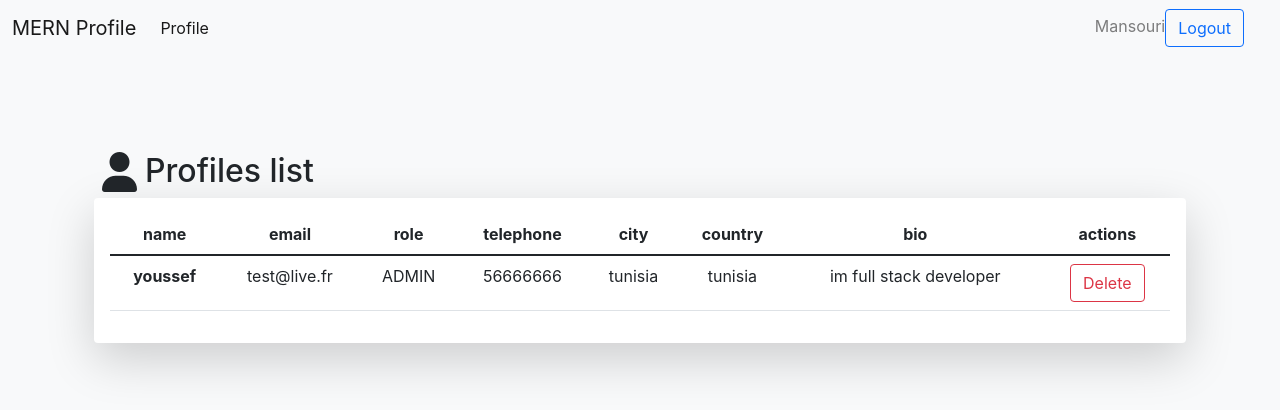
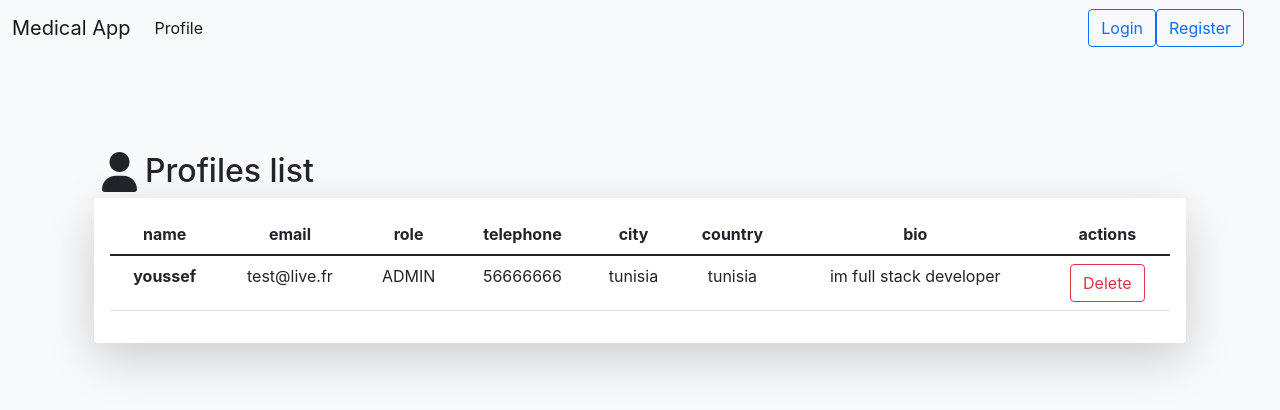
Before and after one commit to yosrjdly/med, a React (Create React App) app in the folder FrontEnd/medical-app/: page /admin in a window 1280 px wide. Shown: the top 410 px of the page. Built offline with nearby package versions, Linux system fonts and the light colour scheme.

Commit message:
create NavBar Components

```diff
--- a/FrontEnd/medical-app/src/App.js
+++ b/FrontEnd/medical-app/src/App.js
@@ -11,21 +11,26 @@ import Login from './pages/Login.jsx';
 import Register from './pages/Register.jsx';
 import Profile from './pages/Profile.jsx';
 import Admin from './pages/Admin.jsx';
+import NavBar from './components/NavBar.jsx';
 
 function App() {
 
   return (
     <div className="App">
       <BrowserRouter>
+      <div className="bg-light" style={{height: "100vh"}}>
+        <NavBar/>
         <Routes>
           <Route path="/" element={<Profile />}></Route>
           <Route path="/login" element={<Login />}></Route>
           <Route path="/register" element={<Register />}></Route>
           <Route path="/admin" element={<Admin/>}></Route>
         </Routes>
+        </div>
       </BrowserRouter>
     </div>
   );
+
 }
 
 export default App;
--- /dev/null
+++ b/FrontEnd/medical-app/src/components/NavBar.jsx
@@ -0,0 +1,34 @@
+import React from "react";
+import { Link } from "react-router-dom";
+
+const NavBar = () => {
+
+    return (
+        <div>
+            <nav className="navbar navbar-expand-lg navbar-light bg-light">
+                <div className="container-fluid">
+                    <a className="navbar-brand" href="#">Medical App</a>
+                    <button className="navbar-toggler" type="button" data-bs-toggle="collapse" data-bs-target="#navbarSupportedContent" aria-controls="navbarSupportedContent" aria-expanded="false" aria-label="Toggle navigation">
+                        <span className="navbar-toggler-icon"></span>
+                    </button>
+                    <div className="collapse navbar-collapse" id="navbarSupportedContent">
+                        <ul className="navbar-nav me-auto mb-2 mb-lg-0">
+                            <li className="nav-item">
+                                <a className="nav-link active" aria-current="page" href="#">Profile</a>
+                            </li>
+                        </ul>
+                        <div className="d-flex">
+                            <div className="mx-4">
+                                <Link className="btn btn-outline-primary" to="/login">Login</Link>
+                                <Link className="btn btn-outline-primary" to="/register">Register</Link>
+
+                            </div>
+                        </div>
+                    </div>
+                </div>
+            </nav>
+        </div>
+    )
+}
+
+export default NavBar
--- a/FrontEnd/medical-app/src/pages/Admin.jsx
+++ b/FrontEnd/medical-app/src/pages/Admin.jsx
@@ -4,39 +4,17 @@ import react from 'react'
 const Admin = () => {
 
     return (
-        <div>
-            <div class="bg-light" style={{height: "100vh"}}>
-                <nav class="navbar navbar-expand-lg navbar-light bg-light">
-                    <div class="container-fluid">
-                        <a class="navbar-brand" href="#">MERN Profile</a>
-                        <button class="navbar-toggler" type="button" data-bs-toggle="collapse" data-bs-target="#navbarSupportedContent" aria-controls="navbarSupportedContent" aria-expanded="false" aria-label="Toggle navigation">
-                            <span class="navbar-toggler-icon"></span>
-                        </button>
-                        <div class="collapse navbar-collapse" id="navbarSupportedContent">
-                            <ul class="navbar-nav me-auto mb-2 mb-lg-0">
-                                <li class="nav-item">
-                                    <a class="nav-link active" aria-current="page" href="#">Profile</a>
-                                </li>
-                            </ul>
-                            <div class="d-flex">
-                                <div class="mx-4">
-                                    <span class="text-black-50">Mansouri</span>
-                                    <a class="btn btn-outline-primary" href="/template/login.html">Logout</a>
-                                </div>
+
+
+                <div className="container p-4 mt-4">
+                    <div className="row justify-content-evenly mt-4">
+
+                        <div className="col-lg-12 col-md-12 mt-4">
+                            <div className="d-flex">
+                                <i className="fa-solid fa-user fs-1 mx-2"></i> <h2>Profiles list</h2>
                             </div>
-                        </div>
-                    </div>
-                </nav>
-
-                <div class="container p-4 mt-4">
-                    <div class="row justify-content-evenly mt-4">
-
-                        <div class="col-lg-12 col-md-12 mt-4">
-                            <div class="d-flex">
-                                <i class="fa-solid fa-user fs-1 mx-2"></i> <h2>Profiles list</h2>
-                            </div>
-                            <div class="shadow-lg p-3 mb-5 bg-body rounded" style={{backgroundColor: "white"}}>
-                                <table class="table table-hover">
+                            <div className="shadow-lg p-3 mb-5 bg-body rounded" style={{backgroundColor: "white"}}>
+                                <table className="table table-hover">
                                     <thead>
                                         <tr>
                                             <th scope="col">name</th>
@@ -58,7 +36,7 @@ const Admin = () => {
                                             <td>tunisia</td>
                                             <td>tunisia</td>
                                             <td>im full stack developer</td>
-                                            <td><button class="btn btn-outline-danger">Delete</button></td>
+                                            <td><button className="btn btn-outline-danger">Delete</button></td>
                                         </tr>
                                     </tbody>
                                 </table>
@@ -66,8 +44,7 @@ const Admin = () => {
                         </div>
                     </div>
                 </div>
-            </div>
-        </div>
+
     )
 }
 
--- a/FrontEnd/medical-app/src/pages/Login.jsx
+++ b/FrontEnd/medical-app/src/pages/Login.jsx
@@ -4,30 +4,6 @@ import { Link } from "react-router-dom"
 const Login = () => {
 
     return (
-        <div>
-            <div className="bg-light" style={{ height: '100vh' }}>
-                <nav className="navbar navbar-expand-lg navbar-light bg-light">
-                    <div className="container-fluid">
-                        <a className="navbar-brand" href="#">MERN Profile</a>
-                        <button className="navbar-toggler" type="button" data-bs-toggle="collapse" data-bs-target="#navbarSupportedContent" aria-controls="navbarSupportedContent" aria-expanded="false" aria-label="Toggle navigation">
-                            <span className="navbar-toggler-icon"></span>
-                        </button>
-                        <div className="collapse navbar-collapse" id="navbarSupportedContent">
-                            <ul className="navbar-nav me-auto mb-2 mb-lg-0">
-                                <li className="nav-item">
-                                    <a className="nav-link active" aria-current="page" href="#">Profile</a>
-                                </li>
-                            </ul>
-                            <div className="d-flex">
-                                <div className="mx-4">
-                                    <Link className="btn btn-outline-primary" to="/login">Login</Link>
-                                    <Link className="btn btn-outline-primary" to="/register">Register</Link>
-
-                                </div>
-                            </div>
-                        </div>
-                    </div>
-                </nav>
 
                 <div className="container p-4 mt-4">
                     <div className="row justify-content-evenly mt-4">
@@ -63,8 +39,7 @@ const Login = () => {
                         </div>
                     </div>
                 </div>
-            </div>
-        </div>
+
     )
 }
 
--- a/FrontEnd/medical-app/src/pages/Profile.jsx
+++ b/FrontEnd/medical-app/src/pages/Profile.jsx
@@ -3,79 +3,56 @@ import React from "react";
 const Profile = () => {
 
     return (
-        <div>
-            <div class="bg-light" style={{height: "100vh"}}>
-                <nav class="navbar navbar-expand-lg navbar-light bg-light">
-                    <div class="container-fluid">
-                        <a class="navbar-brand" href="#">MERN Profile</a>
-                        <button class="navbar-toggler" type="button" data-bs-toggle="collapse" data-bs-target="#navbarSupportedContent" aria-controls="navbarSupportedContent" aria-expanded="false" aria-label="Toggle navigation">
-                            <span class="navbar-toggler-icon"></span>
-                        </button>
-                        <div class="collapse navbar-collapse" id="navbarSupportedContent">
-                            <ul class="navbar-nav me-auto mb-2 mb-lg-0">
-                                <li class="nav-item">
-                                    <a class="nav-link active" aria-current="page" href="#">Profile</a>
-                                </li>
-                            </ul>
-                            <div class="d-flex">
-                                <div class="mx-4">
-                                    <span class="text-black-50">Mansouri</span>
-                                    <a class="btn btn-outline-primary" href="/template/login.html">Logout</a>
+
+
+        <div className="container p-4 mt-4">
+            <div className="row justify-content-evenly mt-4">
+
+                <div className="col-lg-6 col-md-12 mt-4">
+                    <div className="d-flex">
+                        <i className="fa-solid fa-user fs-1 mx-2"></i> <h2>Profile</h2>
+                    </div>
+                    <div className="p-6 shadow-lg p-3 mb-5 bg-body rounded" style={{ backgroundColor: "white" }}>
+                        <form>
+                            <div className=" mb-3">
+                                <label className="form-label">Telephone</label>
+                                <div className="input-group">
+                                    <input type="text" className="form-control" name="tel" />
                                 </div>
                             </div>
+                            <div className=" mb-3">
+                                <label className="form-label">City</label>
+                                <div className="input-group">
+                                    <input type="text" className="form-control" name="city" />
                                 </div>
                             </div>
-                </nav>
-
-                <div class="container p-4 mt-4">
-                    <div class="row justify-content-evenly mt-4">
-
-                        <div class="col-lg-6 col-md-12 mt-4">
-                            <div class="d-flex">
-                                <i class="fa-solid fa-user fs-1 mx-2"></i> <h2>Profile</h2>
-                            </div>
-                            <div class="p-6 shadow-lg p-3 mb-5 bg-body rounded" style={{backgroundColor: "white"}}>
-                                <form>
-                                    <div class=" mb-3">
-                                        <label class="form-label">Telephone</label>
-                                        <div class="input-group">
-                                            <input type="text" class="form-control" name="tel" />
+                            <div className=" mb-3">
+                                <label className="form-label">Country</label>
+                                <div className="input-group">
+                                    <input type="text" className="form-control" name="country" />
                                 </div>
                             </div>
-                                    <div class=" mb-3">
-                                        <label class="form-label">City</label>
-                                        <div class="input-group">
-                                            <input type="text" class="form-control" name="city" />
+                            <div className=" mb-3">
+                                <label className="form-label">Bio</label>
+                                <div className="input-group">
+                                    <input type="text" className="form-control" name="bio" />
                                 </div>
                             </div>
-                                    <div class=" mb-3">
-                                        <label class="form-label">Country</label>
-                                        <div class="input-group">
-                                            <input type="text" class="form-control" name="country" />
+                            <div className=" mb-3">
+                                <label className="form-label">Address</label>
+                                <div className="input-group">
+                                    <textarea type="text" className="form-control" name="address"></textarea>
                                 </div>
                             </div>
-                                    <div class=" mb-3">
-                                        <label class="form-label">Bio</label>
-                                        <div class="input-group">
-                                            <input type="text" class="form-control" name="bio" />
-                                        </div>
-                                    </div>
-                                    <div class=" mb-3">
-                                        <label class="form-label">Address</label>
-                                        <div class="input-group">
-                                            <textarea type="text" class="form-control" name="address"></textarea>
-                                        </div>
-                                    </div>
-                                    <div class="d-flex justify-content-between">
-                                        <button type="submit" class="btn btn-outline-primary">Update <i class="fa-solid fa-floppy-disk"></i></button>
+                            <div className="d-flex justify-content-between">
+                                <button type="submit" className="btn btn-outline-primary">Update <i className="fa-solid fa-floppy-disk"></i></button>
                             </div>
                         </form>
                     </div>
                 </div>
             </div>
         </div>
-            </div>
-        </div>
+
     )
 }
 
--- a/FrontEnd/medical-app/src/pages/Register.jsx
+++ b/FrontEnd/medical-app/src/pages/Register.jsx
@@ -5,29 +5,7 @@ const Register = () => {
 
     return (
 
-        <div>
-            <div className="bg-light" style={{height: "100vh"}}>
-                <nav className="navbar navbar-expand-lg navbar-light bg-light">
-                    <div className="container-fluid">
-                        <a className="navbar-brand" href="#">MERN Profile</a>
-                        <button className="navbar-toggler" type="button" data-bs-toggle="collapse" data-bs-target="#navbarSupportedContent" aria-controls="navbarSupportedContent" aria-expanded="false" aria-label="Toggle navigation">
-                            <span className="navbar-toggler-icon"></span>
-                        </button>
-                        <div className="collapse navbar-collapse" id="navbarSupportedContent">
-                            <ul className="navbar-nav me-auto mb-2 mb-lg-0">
-                                <li className="nav-item">
-                                    <a className="nav-link active" aria-current="page" href="#">Profile</a>
-                                </li>
-                            </ul>
-                            <div className="d-flex">
-                                <div className="mx-4">
-                                <Link className="btn btn-outline-primary" to="/login">Login</Link>
-                                <Link className="btn btn-outline-primary" to="/register">Register</Link>
-                                </div>
-                            </div>
-                        </div>
-                    </div>
-                </nav>
+
 
                 <div className="container p-4 mt-4">
                     <div className="row justify-content-evenly mt-4">
@@ -48,7 +26,7 @@ const Register = () => {
                                     <div className=" mb-3">
                                         <label className="form-label">Email address</label>
                                         <div className="input-group">
-                                            <span class="input-group-text" id="basic-addon1"><i className="fa-solid fa-at"></i></span>
+                                            <span className="input-group-text" id="basic-addon1"><i className="fa-solid fa-at"></i></span>
                                             <input type="text" className="form-control" />
                                         </div>
 
@@ -70,8 +48,7 @@ const Register = () => {
                         </div>
                     </div>
                 </div>
-            </div>
-        </div>
+
     )
 }
 
```
Also changed, not shown: 1 other file (tests, documents, lock files or other folders). Lines whose indentation alone changed are shown as unchanged.
